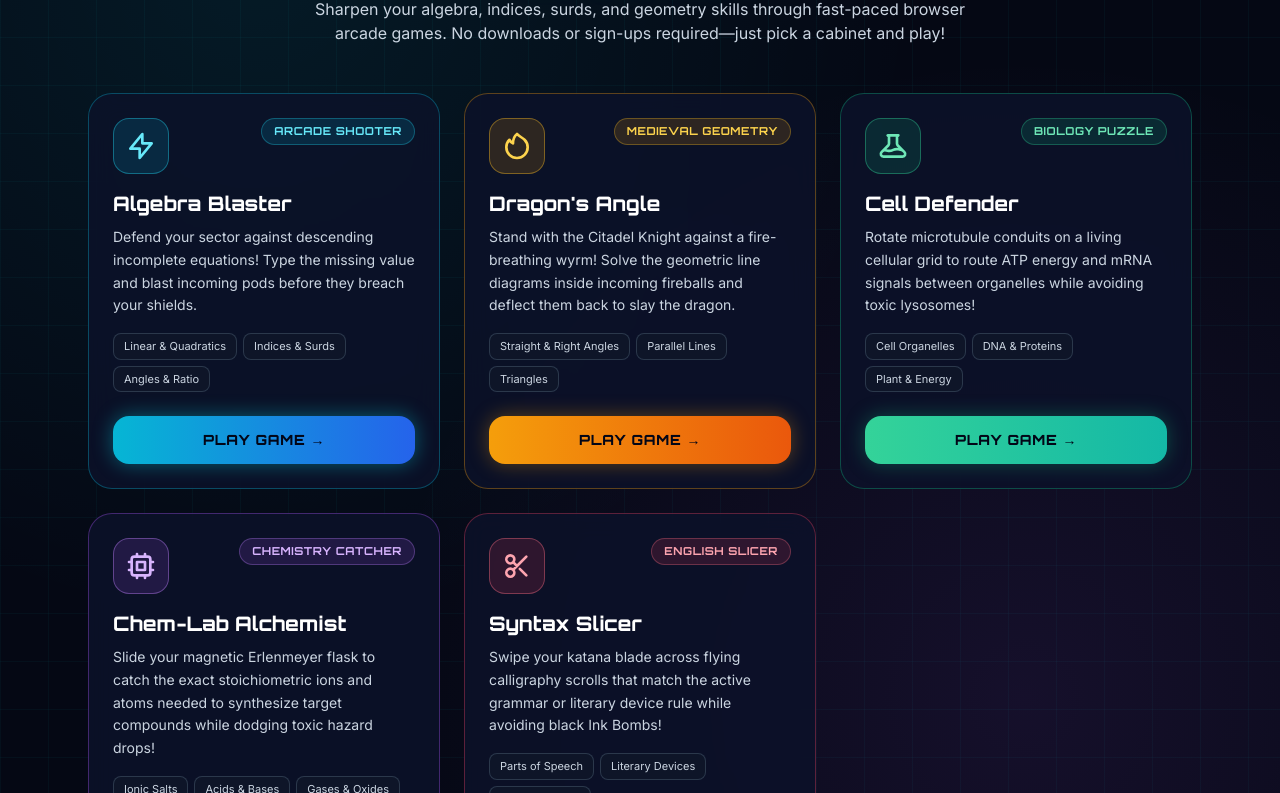
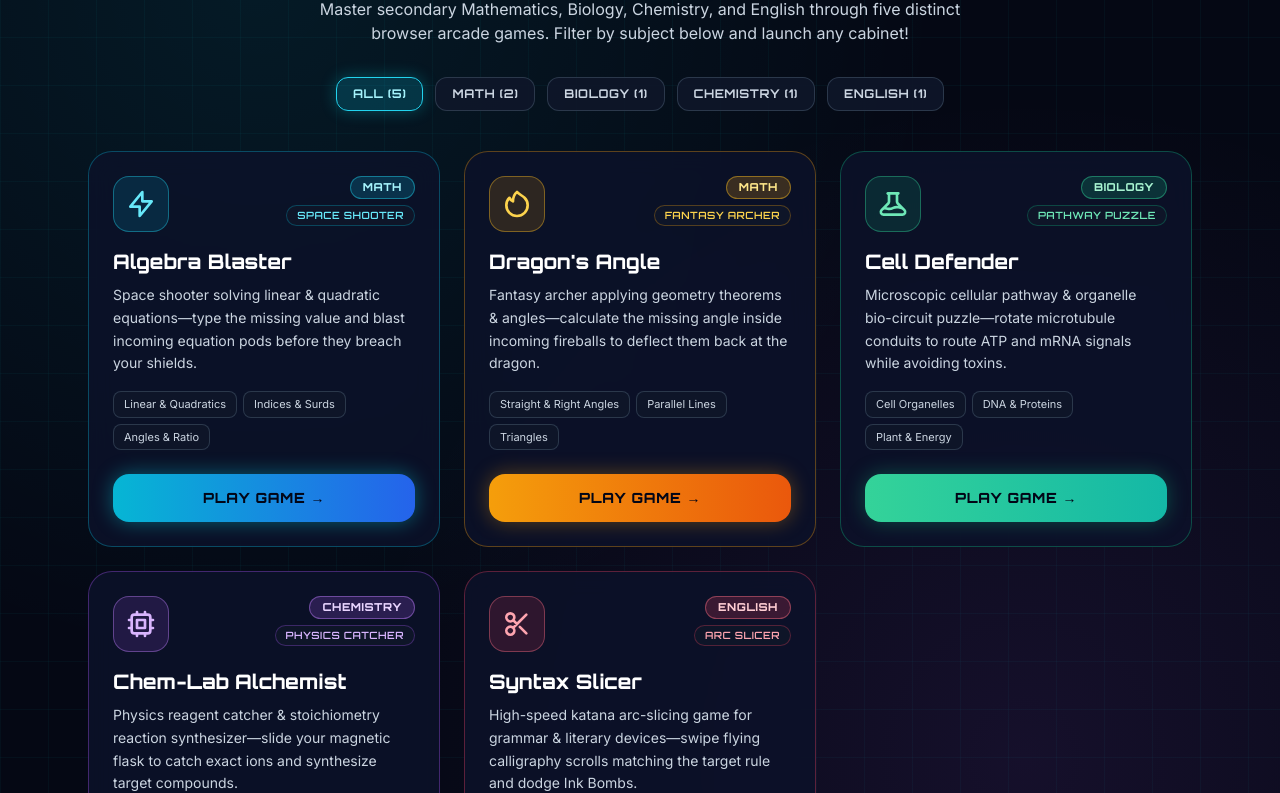
Before and after one commit to Roshenraajp/Arcade, a plain HTML site: page index.html in a window 1280 px wide. Shown: the part 299-1092 px from the top of the page. Drawn offline with nearby package versions, Linux system fonts and the light colour scheme.

Commit message:
Update index.html

```diff
--- a/index.html
+++ b/index.html
@@ -3,7 +3,7 @@
 <head>
   <meta charset="UTF-8" />
   <meta name="viewport" content="width=device-width, initial-scale=1.0" />
-  <title>Secondary Math Arcade — Mini-Game Collection</title>
+  <title>Secondary Arcade Hub — Interactive Educational Mini-Games</title>
   <script src="https://cdn.tailwindcss.com"></script>
   <link rel="preconnect" href="https://fonts.googleapis.com">
   <link rel="preconnect" href="https://fonts.gstatic.com" crossorigin>
@@ -47,20 +47,20 @@
   <header class="w-full border-b border-cyan-500/20 bg-slate-950/80 backdrop-blur-md sticky top-0 z-20">
     <div class="max-w-6xl mx-auto px-4 sm:px-6 py-4 flex items-center justify-between gap-4">
       <div class="flex items-center gap-3">
-        <div class="w-10 h-10 rounded-xl bg-gradient-to-br from-cyan-400 to-blue-600 flex items-center justify-center text-slate-950 font-orbitron font-black text-lg shadow-[0_0_16px_rgba(0,243,255,0.5)]">
-          &Sigma;
+        <div class="w-10 h-10 rounded-xl bg-gradient-to-br from-cyan-400 via-purple-500 to-rose-500 flex items-center justify-center text-slate-950 font-orbitron font-black text-lg shadow-[0_0_16px_rgba(0,243,255,0.5)]">
+          &Lambda;
         </div>
         <div>
           <span class="font-orbitron font-extrabold text-base sm:text-lg tracking-wider text-white block leading-none">
-            MATH ARCADE
+            SECONDARY ARCADE HUB
           </span>
-          <span class="text-[11px] text-cyan-300/80 font-medium">Interactive Secondary Math Games</span>
+          <span class="text-[11px] text-cyan-300/80 font-medium">Math &bull; Biology &bull; Chemistry &bull; English</span>
         </div>
       </div>
 
       <div class="flex items-center gap-2 text-xs font-orbitron text-slate-300 bg-slate-900/90 border border-slate-700/80 px-3 py-1.5 rounded-full">
         <span class="w-2 h-2 rounded-full bg-emerald-400 animate-pulse"></span>
-        <span id="gameCountBadge">1 Playable Game</span>
+        <span id="gameCountBadge">5 Playable Games</span>
       </div>
     </div>
   </header>
@@ -68,17 +68,41 @@
   <!-- MAIN CONTENT -->
   <main class="flex-1 max-w-6xl w-full mx-auto px-4 sm:px-6 py-10 sm:py-14">
     <!-- Hero Header -->
-    <section class="text-center max-w-2xl mx-auto mb-12">
+    <section class="text-center max-w-2xl mx-auto mb-8">
       <div class="inline-block px-3.5 py-1 rounded-full bg-cyan-500/15 border border-cyan-400/35 text-cyan-300 text-xs font-orbitron uppercase tracking-widest mb-4">
         Select Your Mission
       </div>
       <h1 class="font-orbitron font-black text-3xl sm:text-5xl text-white neon-glow-cyan tracking-tight mb-4">
-        SECONDARY MATH ARCADE
+        SECONDARY ARCADE HUB
       </h1>
       <p class="text-slate-300 text-sm sm:text-base leading-relaxed">
-        Sharpen your algebra, indices, surds, and geometry skills through fast-paced browser arcade games. No downloads or sign-ups required—just pick a cabinet and play!
+        Master secondary Mathematics, Biology, Chemistry, and English through five distinct browser arcade games. Filter by subject below and launch any cabinet!
       </p>
     </section>
+
+    <!-- Subject Filter Tabs -->
+    <nav aria-label="Subject Filter" class="flex flex-wrap items-center justify-center gap-2 sm:gap-3 mb-10" id="subjectFilters">
+      <button type="button" data-subject="All"
+        class="filter-tab active px-4 py-2 rounded-xl font-orbitron font-bold text-xs uppercase tracking-wider bg-cyan-500/20 border border-cyan-400 text-cyan-200 shadow-[0_0_16px_rgba(0,243,255,0.25)] transition">
+        All (5)
+      </button>
+      <button type="button" data-subject="Math"
+        class="filter-tab px-4 py-2 rounded-xl font-orbitron font-bold text-xs uppercase tracking-wider bg-slate-900/90 border border-slate-700/80 text-slate-300 hover:border-cyan-400/50 transition">
+        Math (2)
+      </button>
+      <button type="button" data-subject="Biology"
+        class="filter-tab px-4 py-2 rounded-xl font-orbitron font-bold text-xs uppercase tracking-wider bg-slate-900/90 border border-slate-700/80 text-slate-300 hover:border-emerald-400/50 transition">
+        Biology (1)
+      </button>
+      <button type="button" data-subject="Chemistry"
+        class="filter-tab px-4 py-2 rounded-xl font-orbitron font-bold text-xs uppercase tracking-wider bg-slate-900/90 border border-slate-700/80 text-slate-300 hover:border-purple-400/50 transition">
+        Chemistry (1)
+      </button>
+      <button type="button" data-subject="English"
+        class="filter-tab px-4 py-2 rounded-xl font-orbitron font-bold text-xs uppercase tracking-wider bg-slate-900/90 border border-slate-700/80 text-slate-300 hover:border-rose-400/50 transition">
+        English (1)
+      </button>
+    </nav>
 
     <!-- Games Grid (Populated dynamically from the GAMES array below) -->
     <section id="gamesGrid" class="grid grid-cols-1 md:grid-cols-2 lg:grid-cols-3 gap-6">
@@ -87,25 +111,27 @@
   </main>
 
   <!-- FOOTER -->
-  <footer class="border-t border-slate-800/80 bg-slate-950/90 py-6 px-4 text-center text-xs text-slate-400">
-    <p>Built with HTML, Tailwind CSS &amp; Vanilla JavaScript • Hosted on GitHub Pages</p>
+  <footer class="border-t border-slate-800/80 bg-slate-950/90 py-6 px-4 text-center text-xs text-slate-400 space-y-1.5">
+    <p class="text-slate-300 font-medium">
+      GitHub Pages Setup Tip: Ensure <code class="text-cyan-300">algebra_blaster.html</code>, <code class="text-amber-300">dragons_angle.html</code>, <code class="text-emerald-300">cell_defender.html</code>, <code class="text-purple-300">chem_lab_alchemist.html</code>, and <code class="text-rose-300">syntax_slicer.html</code> sit in the same root folder as <code class="text-white">index.html</code>.
+    </p>
+    <p>Built with HTML, Tailwind CSS &amp; Vanilla JavaScript &bull; Hosted on GitHub Pages</p>
   </footer>
 
   <script>
     /**
      * GAME CATALOG CONFIGURATION
-     * To add a new game to your repository:
-     * 1. Drop your new single-file HTML game into this same folder (e.g., "geometry_runner.html").
-     * 2. Add a new object entry to the GAMES list below!
+     * All 5 single-file HTML games linked via relative paths for GitHub Pages.
      */
     const GAMES = [
       {
         title: "Algebra Blaster",
-        file: "algebra_blaster.html",
+        file: "./algebra_blaster.html",
+        subject: "Math",
         status: "PLAYABLE",
-        category: "Arcade Shooter",
+        genre: "Space Shooter",
         topics: ["Linear & Quadratics", "Indices & Surds", "Angles & Ratio"],
-        description: "Defend your sector against descending incomplete equations! Type the missing value and blast incoming pods before they breach your shields.",
+        description: "Space shooter solving linear & quadratic equations—type the missing value and blast incoming equation pods before they breach your shields.",
         accent: "cyan",
         iconSvg: `
           <svg class="w-8 h-8 text-cyan-300" fill="none" stroke="currentColor" viewBox="0 0 24 24">
@@ -115,11 +141,12 @@
       },
       {
         title: "Dragon's Angle",
-        file: "dragons_angle.html",
+        file: "./dragons_angle.html",
+        subject: "Math",
         status: "PLAYABLE",
-        category: "Medieval Geometry",
+        genre: "Fantasy Archer",
         topics: ["Straight & Right Angles", "Parallel Lines", "Triangles"],
-        description: "Stand with the Citadel Knight against a fire-breathing wyrm! Solve the geometric line diagrams inside incoming fireballs and deflect them back to slay the dragon.",
+        description: "Fantasy archer applying geometry theorems & angles—calculate the missing angle inside incoming fireballs to deflect them back at the dragon.",
         accent: "amber",
         iconSvg: `
           <svg class="w-8 h-8 text-amber-300" fill="none" stroke="currentColor" viewBox="0 0 24 24">
@@ -129,11 +156,12 @@
       },
       {
         title: "Cell Defender",
-        file: "cell_defender.html",
+        file: "./cell_defender.html",
+        subject: "Biology",
         status: "PLAYABLE",
-        category: "Biology Puzzle",
+        genre: "Pathway Puzzle",
         topics: ["Cell Organelles", "DNA & Proteins", "Plant & Energy"],
-        description: "Rotate microtubule conduits on a living cellular grid to route ATP energy and mRNA signals between organelles while avoiding toxic lysosomes!",
+        description: "Microscopic cellular pathway & organelle bio-circuit puzzle—rotate microtubule conduits to route ATP and mRNA signals while avoiding toxins.",
         accent: "emerald",
         iconSvg: `
           <svg class="w-8 h-8 text-emerald-300" fill="none" stroke="currentColor" viewBox="0 0 24 24">
@@ -143,11 +171,12 @@
       },
       {
         title: "Chem-Lab Alchemist",
-        file: "chem_lab_alchemist.html",
+        file: "./chem_lab_alchemist.html",
+        subject: "Chemistry",
         status: "PLAYABLE",
-        category: "Chemistry Catcher",
+        genre: "Physics Catcher",
         topics: ["Ionic Salts", "Acids & Bases", "Gases & Oxides"],
-        description: "Slide your magnetic Erlenmeyer flask to catch the exact stoichiometric ions and atoms needed to synthesize target compounds while dodging toxic hazard drops!",
+        description: "Physics reagent catcher & stoichiometry reaction synthesizer—slide your magnetic flask to catch exact ions and synthesize target compounds.",
         accent: "purple",
         iconSvg: `
           <svg class="w-8 h-8 text-purple-300" fill="none" stroke="currentColor" viewBox="0 0 24 24">
@@ -157,11 +186,12 @@
       },
       {
         title: "Syntax Slicer",
-        file: "syntax_slicer.html",
+        file: "./syntax_slicer.html",
+        subject: "English",
         status: "PLAYABLE",
-        category: "English Slicer",
+        genre: "Arc Slicer",
         topics: ["Parts of Speech", "Literary Devices", "Tone & Clauses"],
-        description: "Swipe your katana blade across flying calligraphy scrolls that match the active grammar or literary device rule while avoiding black Ink Bombs!",
+        description: "High-speed katana arc-slicing game for grammar & literary devices—swipe flying calligraphy scrolls matching the target rule and dodge Ink Bombs.",
         accent: "rose",
         iconSvg: `
           <svg class="w-8 h-8 text-rose-300" fill="none" stroke="currentColor" viewBox="0 0 24 24">
@@ -173,46 +203,56 @@
 
     const gamesGrid = document.getElementById('gamesGrid');
     const gameCountBadge = document.getElementById('gameCountBadge');
-
-    const playableCount = GAMES.filter(g => g.status === 'PLAYABLE').length;
-    gameCountBadge.textContent = `${playableCount} Playable Game${playableCount === 1 ? '' : 's'}`;
+    let currentSubject = 'All';
 
     const accentStyles = {
       cyan: {
         border: 'border-cyan-500/35 hover:border-cyan-400',
-        badge: 'bg-cyan-500/15 text-cyan-300 border-cyan-400/30',
+        subjectBadge: 'bg-cyan-500/20 text-cyan-200 border-cyan-400/45',
+        genreBadge: 'bg-slate-900/90 text-cyan-300 border-cyan-500/30',
         iconBox: 'bg-cyan-500/15 border-cyan-400/40',
         btn: 'bg-gradient-to-r from-cyan-500 to-blue-600 text-slate-950 hover:brightness-110 shadow-[0_0_20px_rgba(0,243,255,0.35)]'
       },
       amber: {
         border: 'border-amber-500/35 hover:border-amber-400',
-        badge: 'bg-amber-500/15 text-amber-300 border-amber-400/30',
+        subjectBadge: 'bg-amber-500/20 text-amber-200 border-amber-400/45',
+        genreBadge: 'bg-slate-900/90 text-amber-300 border-amber-500/30',
         iconBox: 'bg-amber-500/15 border-amber-400/40',
         btn: 'bg-gradient-to-r from-amber-500 to-orange-600 text-slate-950 hover:brightness-110 shadow-[0_0_20px_rgba(245,158,11,0.35)]'
       },
       emerald: {
         border: 'border-emerald-500/35 hover:border-emerald-400',
-        badge: 'bg-emerald-500/15 text-emerald-300 border-emerald-400/30',
+        subjectBadge: 'bg-emerald-500/20 text-emerald-200 border-emerald-400/45',
+        genreBadge: 'bg-slate-900/90 text-emerald-300 border-emerald-500/30',
         iconBox: 'bg-emerald-500/15 border-emerald-400/40',
         btn: 'bg-gradient-to-r from-emerald-400 to-teal-500 text-slate-950 hover:brightness-110 shadow-[0_0_20px_rgba(16,185,129,0.35)]'
       },
       purple: {
         border: 'border-purple-500/35 hover:border-purple-400',
-        badge: 'bg-purple-500/15 text-purple-300 border-purple-400/30',
+        subjectBadge: 'bg-purple-500/20 text-purple-200 border-purple-400/45',
+        genreBadge: 'bg-slate-900/90 text-purple-300 border-purple-500/30',
         iconBox: 'bg-purple-500/15 border-purple-400/40',
         btn: 'bg-gradient-to-r from-cyan-400 to-purple-500 text-slate-950 hover:brightness-110 shadow-[0_0_20px_rgba(168,85,247,0.35)]'
       },
       rose: {
         border: 'border-rose-500/35 hover:border-rose-400',
-        badge: 'bg-rose-500/15 text-rose-300 border-rose-400/30',
+        subjectBadge: 'bg-rose-500/20 text-rose-200 border-rose-400/45',
+        genreBadge: 'bg-slate-900/90 text-rose-300 border-rose-500/30',
         iconBox: 'bg-rose-500/15 border-rose-400/40',
         btn: 'bg-gradient-to-r from-rose-500 to-amber-400 text-slate-950 hover:brightness-110 shadow-[0_0_20px_rgba(244,63,94,0.35)]'
       }
     };
 
-    GAMES.forEach(game => {
+    function renderGames() {
+      const visibleGames = currentSubject === 'All'
+        ? GAMES
+        : GAMES.filter(g => g.subject === currentSubject);
+
+      gameCountBadge.textContent = `${visibleGames.length} Playable Game${visibleGames.length === 1 ? '' : 's'}`;
+      gamesGrid.innerHTML = '';
+
+      visibleGames.forEach(game => {
         const style = accentStyles[game.accent] || accentStyles.cyan;
-      const isPlayable = game.status === 'PLAYABLE';
 
         const card = document.createElement('article');
         card.className = `game-card rounded-3xl border ${style.border} p-6 flex flex-col justify-between`;
@@ -227,9 +267,14 @@
               <div class="w-14 h-14 rounded-2xl border ${style.iconBox} flex items-center justify-center shrink-0">
                 ${game.iconSvg}
               </div>
-            <span class="px-3 py-1 rounded-full text-[11px] font-orbitron font-bold uppercase tracking-wider border ${style.badge}">
-              ${game.category}
+              <div class="flex flex-col items-end gap-1.5">
+                <span class="px-3 py-0.5 rounded-full text-[11px] font-orbitron font-extrabold uppercase tracking-wider border ${style.subjectBadge}">
+                  ${game.subject}
                 </span>
+                <span class="px-2.5 py-0.5 rounded-full text-[10px] font-orbitron font-semibold uppercase tracking-wider border ${style.genreBadge}">
+                  ${game.genre}
+                </span>
+              </div>
             </div>
 
             <h2 class="font-orbitron font-extrabold text-xl text-white mb-2">
@@ -246,20 +291,32 @@
           </div>
 
           <div>
-          ${
-            isPlayable
-              ? `<a href="${game.file}" class="block w-full text-center py-3.5 px-5 rounded-2xl font-orbitron font-extrabold text-xs sm:text-sm uppercase tracking-wider transition active:scale-95 ${style.btn}">
-                   Play Game &rarr;
-                 </a>`
-              : `<button type="button" disabled class="w-full py-3.5 px-5 rounded-2xl font-orbitron font-bold text-xs uppercase tracking-wider ${style.btn}">
-                   In Development
-                 </button>`
-          }
+            <a href="${game.file}" class="block w-full text-center py-3.5 px-5 rounded-2xl font-orbitron font-extrabold text-xs sm:text-sm uppercase tracking-wider transition active:scale-95 ${style.btn}">
+              PLAY GAME &rarr;
+            </a>
           </div>
         `;
 
         gamesGrid.appendChild(card);
       });
+    }
+
+    // Subject filter tab click handling
+    document.querySelectorAll('.filter-tab').forEach(btn => {
+      btn.addEventListener('click', () => {
+        document.querySelectorAll('.filter-tab').forEach(b => {
+          b.classList.remove('active', 'bg-cyan-500/20', 'border-cyan-400', 'text-cyan-200', 'shadow-[0_0_16px_rgba(0,243,255,0.25)]');
+          b.classList.add('bg-slate-900/90', 'border-slate-700/80', 'text-slate-300');
+        });
+        btn.classList.add('active', 'bg-cyan-500/20', 'border-cyan-400', 'text-cyan-200', 'shadow-[0_0_16px_rgba(0,243,255,0.25)]');
+        btn.classList.remove('bg-slate-900/90', 'border-slate-700/80', 'text-slate-300');
+
+        currentSubject = btn.dataset.subject;
+        renderGames();
+      });
+    });
+
+    renderGames();
   </script>
 </body>
 </html>
```
Lines whose indentation alone changed are shown as unchanged.
